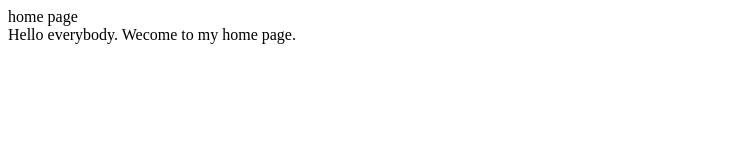
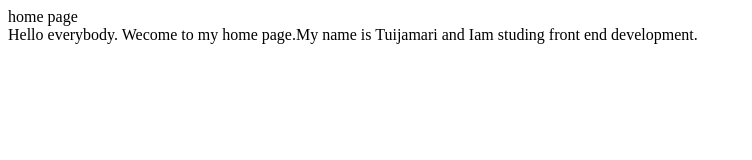
Before and after one commit to Tuijamari/deployment-example, a plain HTML site: page index.html in a window 1280 px wide. Shown: the whole page, without its empty margins (0-752 px from the left). Drawn offline with Linux system fonts and the light colour scheme.

Commit message:
Update index.html

```diff
--- a/index.html
+++ b/index.html
@@ -1,3 +1,3 @@
 <head>home page</head>
 <main>Hello everybody.
-    Wecome to my home page.</main>
+    Wecome to my home page.My name is Tuijamari and Iam studing front end development. </main>
```
